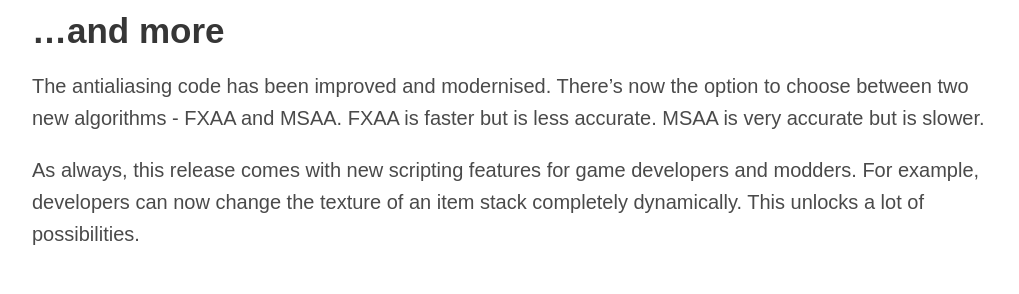
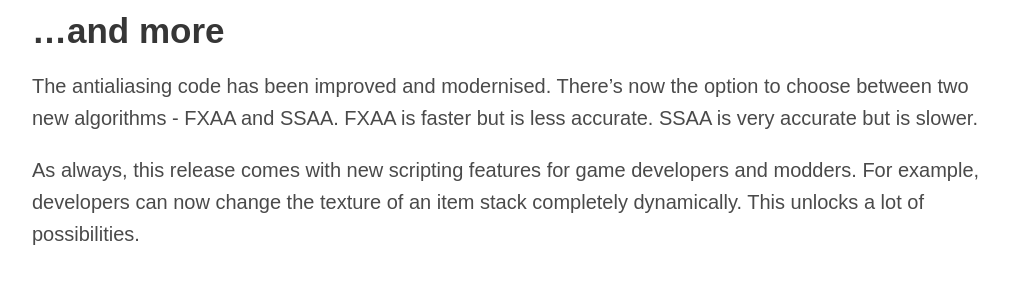
Before and after one commit to minetest/blog, a Jekyll site: the page built from _posts/2023-12-04-5.8.0-released.md, in a window 1280 px wide and 900 px high, scrolled down 3157 px. Shown: the part 185-479 px from the top of the window, without its empty margins (128-1147 px from the left). Built offline with Jekyll 4.4.1, drawn with Linux system fonts in a browser that asks for light colours.

Commit message:
MSAA -> SSAA
Co-authored-by: grorp <82708541+grorp@users.noreply.github.com>

```diff
--- a/_posts/2023-12-04-5.8.0-released.md
+++ b/_posts/2023-12-04-5.8.0-released.md
@@ -116,8 +116,8 @@ changing the start time and offsets.
 ## ...and more
 
 The antialiasing code has been improved and modernised. There's now the option
-to choose between two new algorithms - FXAA and MSAA. FXAA is faster but is
-less accurate. MSAA is very accurate but is slower.
+to choose between two new algorithms - FXAA and SSAA. FXAA is faster but is
+less accurate. SSAA is very accurate but is slower.
 
 As always, this release comes with new scripting features for game developers
 and modders. For example, developers can now change the texture of an item stack
```
